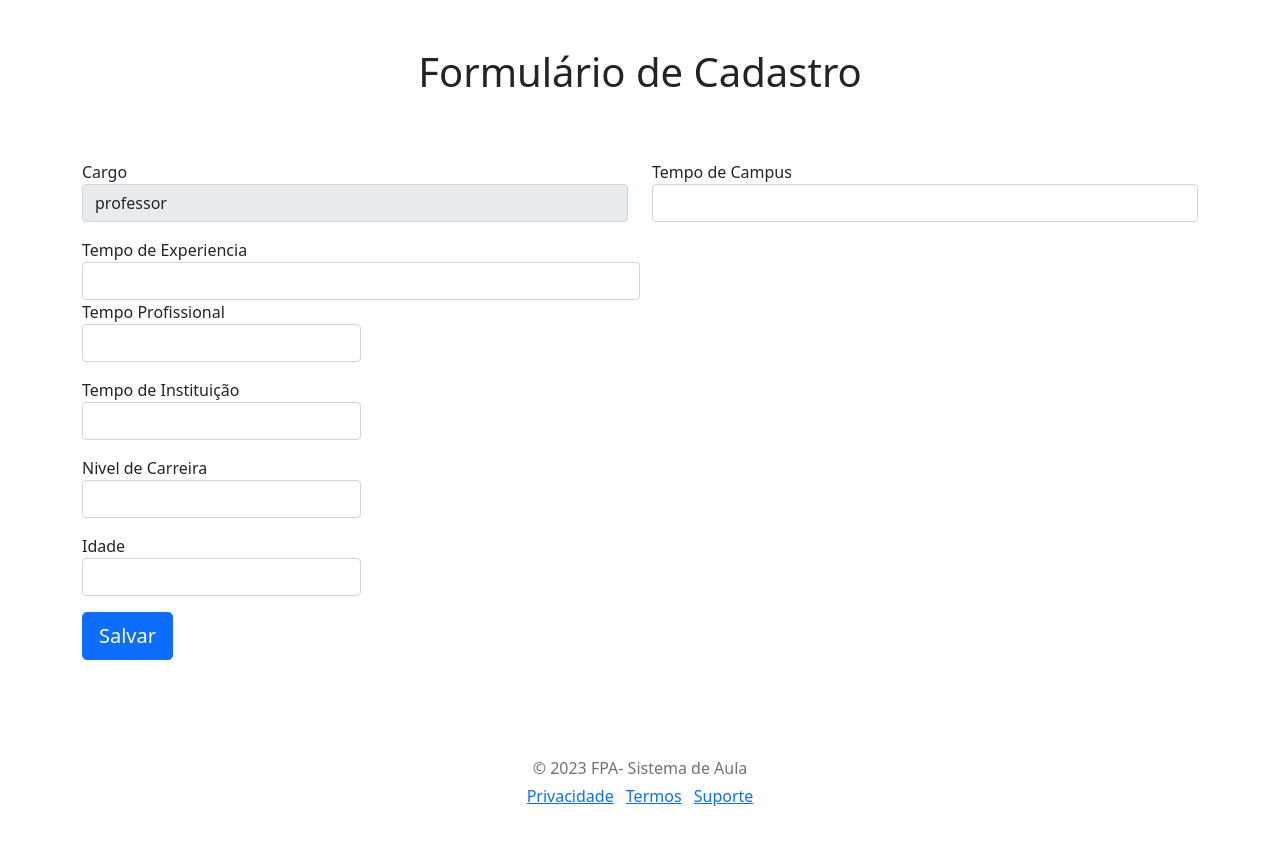
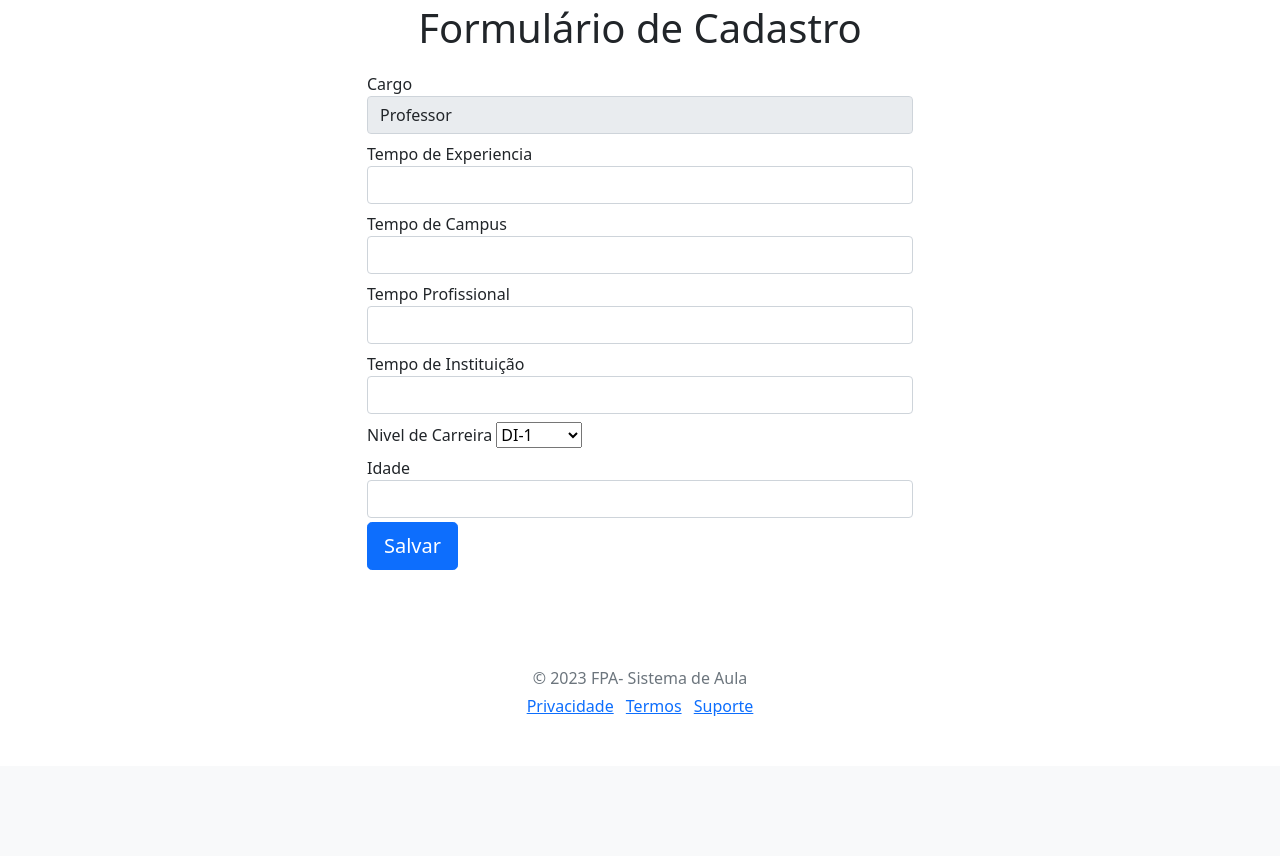
Before and after one commit to edudu115/FPA, a CodeIgniter 4 app: the page made by app/Views/cadastroView.php in a window 1280 px wide. Shown: the part 140-996 px from the top of the page. After the commit the page ends 856 px from the top, so only its background shows below. Run offline with PHP 8.4 and a stand-in for CodeIgniter, Linux system fonts and the light colour scheme; the template is opened without the code that fills it, so the values that code supplies are empty; some libraries are stand-ins or nearby versions.

Commit message:
Mudanças na página de cadastro

```diff
--- a/app/Controllers/Usuario.php
+++ b/app/Controllers/Usuario.php
@@ -26,7 +26,6 @@
             }
             else
             {
-                $oi = "oi";
                 $this->response->redirect(base_url());
             }
         }
--- a/app/Views/cadastroView.php
+++ b/app/Views/cadastroView.php
@@ -37,66 +37,80 @@
 </nav>
 
     <div class="container">
-      <div class="py-5 text-center">
+      <div class="py-1 text-center">
 
         <h1>Formulário de Cadastro</h1>
         <p class="lead"></p>
       </div>
-          <form class="needs-validation" novalidate action="" method="POST">
-            <input type="hidden" name="id" value="">
+          <form class="needs-validation" action="" method="POST">
+            <input type="hidden" name="id" value="<?= $user->idUsuario ?>">
             <div class="row">
-              <div class="col-md-6 mb-3">
+              <div class="col-3"></div>
+              <div class="col-6">
+              <div class="">
                 <label for="Cargo">Cargo</label>
-                <input type="text" class="form-control" id="cargo" name="cargo" disabled value="<?= $user->cargo=="c"? "coordenador" : "professor" ?>" >
+                <input type="text" class="form-control" id="cargo" name="cargo" disabled value="<?= $user->cargo=="c"? "Coordenador" : "Professor" ?>" >
+              </div>
+
+            <div class="mt-2">
+                <label for="tempoExp">Tempo de Experiencia</label>
+                <input type="number" class="form-control" id="tempoExp" name="tempoExp" placeholder=""  value="" required>
                 <div class="invalid-feedback">
-                  É obrigatório inserir um Cargo válido.
+                  É obrigatório inserir tempo de Experiencia.
                 </div>
-              </div>
-              <div class="col-md-6 mb-3">
+            </div>
+                <div class="mt-2">
                 <label for="tempoCampus">Tempo de Campus</label>
-                <input type="text" class="form-control" id="tempoCampus" name="tempoCampus" placeholder="" value="" required>
+                <input type="number" class="form-control" id="tempoCampus" name="tempoCampus" placeholder="" value="" required>
                 <div class="invalid-feedback">
                   É obrigatório inserir um tempo de Campus.
                 </div>
               </div>
-            </div>
-            <div class="col-md-6 mb-3">
-                <label for="tempoExp">Tempo de Experiencia</label>
-                <input type="text" class="form-control" id="tempoExp" name="tempoExp" placeholder=""  value="" required>
+            <div class="mt-2">
+                <label for="TempoProfissional">Tempo Profissional</label>
+                <input type="number" class="form-control" id="tempoProfissional" name="tempoProfissional" placeholder="" value="" required>
                 <div class="invalid-feedback">
-                  É obrigatório inserir tempo de Experiencia.
-                </div>
-            <div class="col-md-6 mb-3">
-                <label for="TempoProfissional">Tempo Profissional</label>
-                <input type="text" class="form-control" id="tempoProfissional" name="tempoProfissional" placeholder="" value="" required>
-                <div class="invalid-feedback">
-                  É obrigatório inserir tempo  Profissional
+                  É obrigatório inserir tempo Profissional
                 </div>
               </div>
-            <div class="col-md-6 mb-3">
+            <div class="mt-2">
                 <label for="tempoInstituicao">Tempo de Instituição</label>
-                <input type="text" class="form-control" id="tempoInstituicao" name="tempoInstituicao" placeholder="" value="" required>
+                <input type="number" class="form-control" id="tempoInstituicao" name="tempoInstituicao" placeholder="" value="" required>
                 <div class="invalid-feedback">
                   É obrigatório inserir tempo de Instituição
                 </div>
               </div>
-            <div class="col-md-6 mb-3">
+            <div class="mt-2">
                 <label for="nivelCarreira">Nivel de Carreira</label>
-                <input type="text" class="form-control" id="nivelCarreira" name="nivelCarreira" placeholder="" value="" required>
-                <div class="invalid-feedback">
-                  É obrigatório inserir Nivel de Carreira
-                </div>
+                  <select name="nivelCarreira">
+                    <option>DI-1</option>
+                    <option>DI-2</option>
+                    <option>DII-1</option>
+                    <option>DII-2</option>
+                    <option>DIII-1</option>
+                    <option>DIII-2</option>
+                    <option>DIII-3</option>
+                    <option>DIII-4</option>
+                    <option>DIV-1</option>
+                    <option>DIV-2</option>
+                    <option>DIV-3</option>
+                    <option>DIV-4</option>
+                    <option>TITULAR</option>
+                  </select>
               </div>
-            <div class="col-md-6 mb-3">
+            <div class="mt-2">
                 <label for="idade">Idade</label>
-                <input type="text" class="form-control" id="idade" name="idade" placeholder="" required>
+                <input type="number" class="form-control" id="idade" name="idade" placeholder="" required>
                 <div class="invalid-feedback">
                  Idade é obrigatório.
                 </div>
               </div>
-              <button class="btn btn-primary btn-lg btn-block" type="submit">Salvar</button>
+              <button class="btn btn-primary btn-lg btn-block mt-1" type="submit">Salvar</button>
           </form>
+        </div>
+        <div class="col-3"></div>
       </div>
+
             </form>
 
       <footer class="my-5 pt-5 text-muted text-center text-small">
```
Also changed, not shown: app/Models/UsuarioModel.php (+0 -9 lines).
